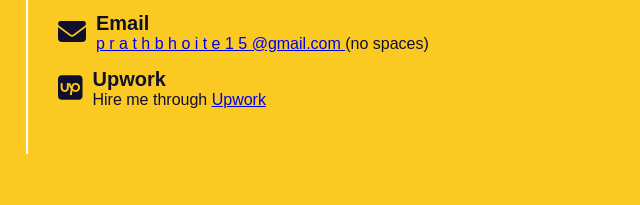
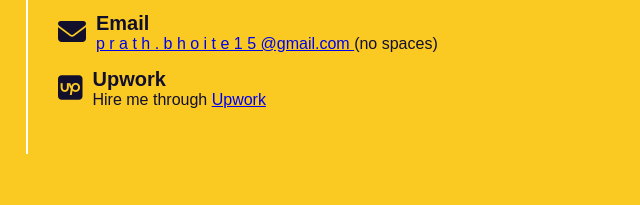
Before and after one commit to EverOnward15/portfolio-public, a plain HTML site: page index.html in a window 1280 px wide. Shown: the part 3624-3829 px from the top of the page, 613-1253 px from the left. Drawn offline with Linux system fonts and the light colour scheme.

Commit message:
Email updated

```diff
--- a/index.html
+++ b/index.html
@@ -340,7 +340,7 @@
               <i class="fa-solid fa-envelope"></i>
               <div class="info">
                 <h2 class="title">Email</h2>
-                <p><a href="mailto:leiste15@gmail.com">p r a t h b h o i t e 1 5 @gmail.com </a> (no spaces)</p>
+                <p><a href="mailto:leiste15@gmail.com">p r a t h . b h o i t e 1 5 @gmail.com </a> (no spaces)</p>
               </div>
             </div>
             <div class="col website">
```
